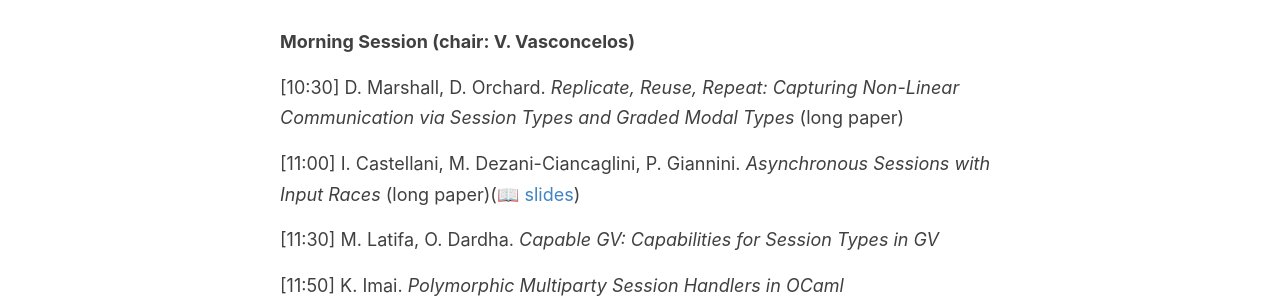
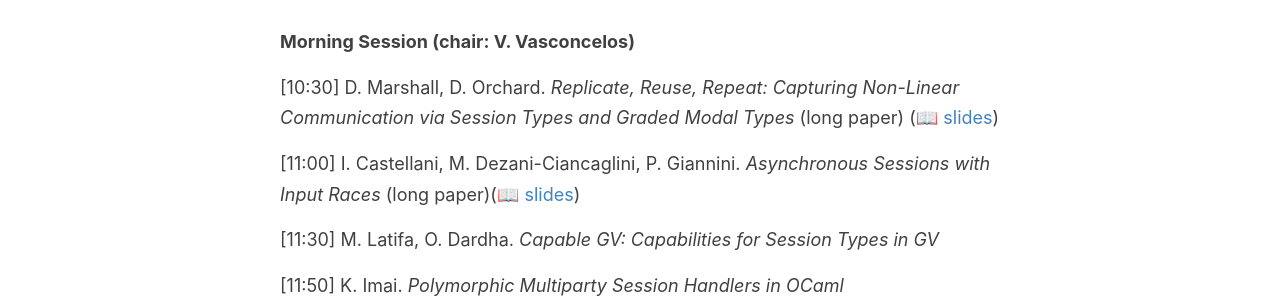
Before and after one commit to places-workshop/2022, a Jekyll site: the page built from _pages/programme.md, in a window 1280 px wide. Shown: the part 690-990 px from the top of the page. Built offline with Jekyll 4.4.1, drawn with Linux system fonts in a browser that asks for light colours.

Commit message:
Update programme.md

```diff
--- a/_pages/programme.md
+++ b/_pages/programme.md
@@ -62,7 +62,7 @@ on smart contract implementation.
 
 **Morning Session (chair: V. Vasconcelos)**
 
-[10:30]  D. Marshall, D. Orchard. _Replicate, Reuse, Repeat: Capturing Non-Linear Communication via Session Types and Graded Modal Types_ (long paper)
+[10:30]  D. Marshall, D. Orchard. _Replicate, Reuse, Repeat: Capturing Non-Linear Communication via Session Types and Graded Modal Types_ (long paper) (📖 [slides](https://github.com/places-workshop/places-workshop.github.io/blob/presentation-2020/presentations/replicate-reuse-repeat.pdf))
 
 [11:00]  I. Castellani, M. Dezani-Ciancaglini, P. Giannini. _Asynchronous Sessions with Input Races_ (long paper)(📖 [slides](https://github.com/places-workshop/places-workshop.github.io/blob/presentation-2020/presentations/Asynchronous-Sessions-with-Input-Races.pdf))
 
```
